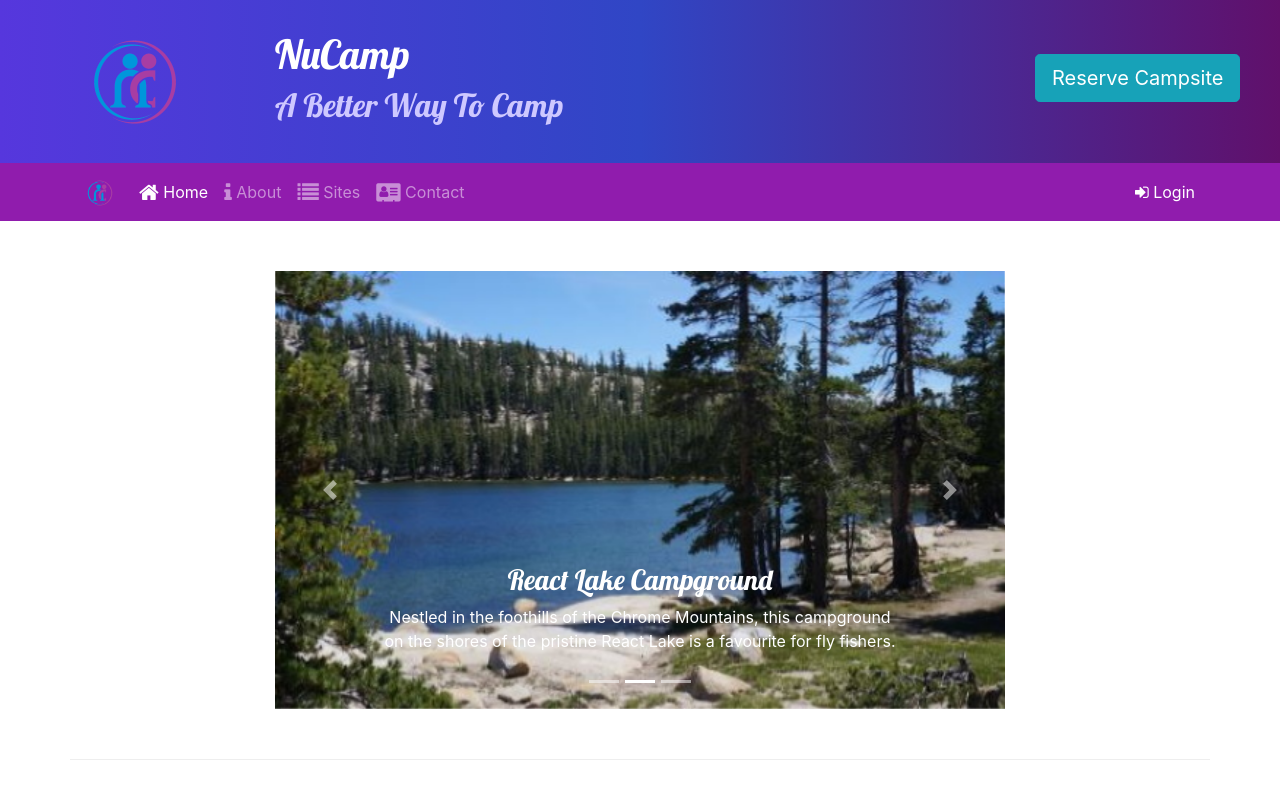
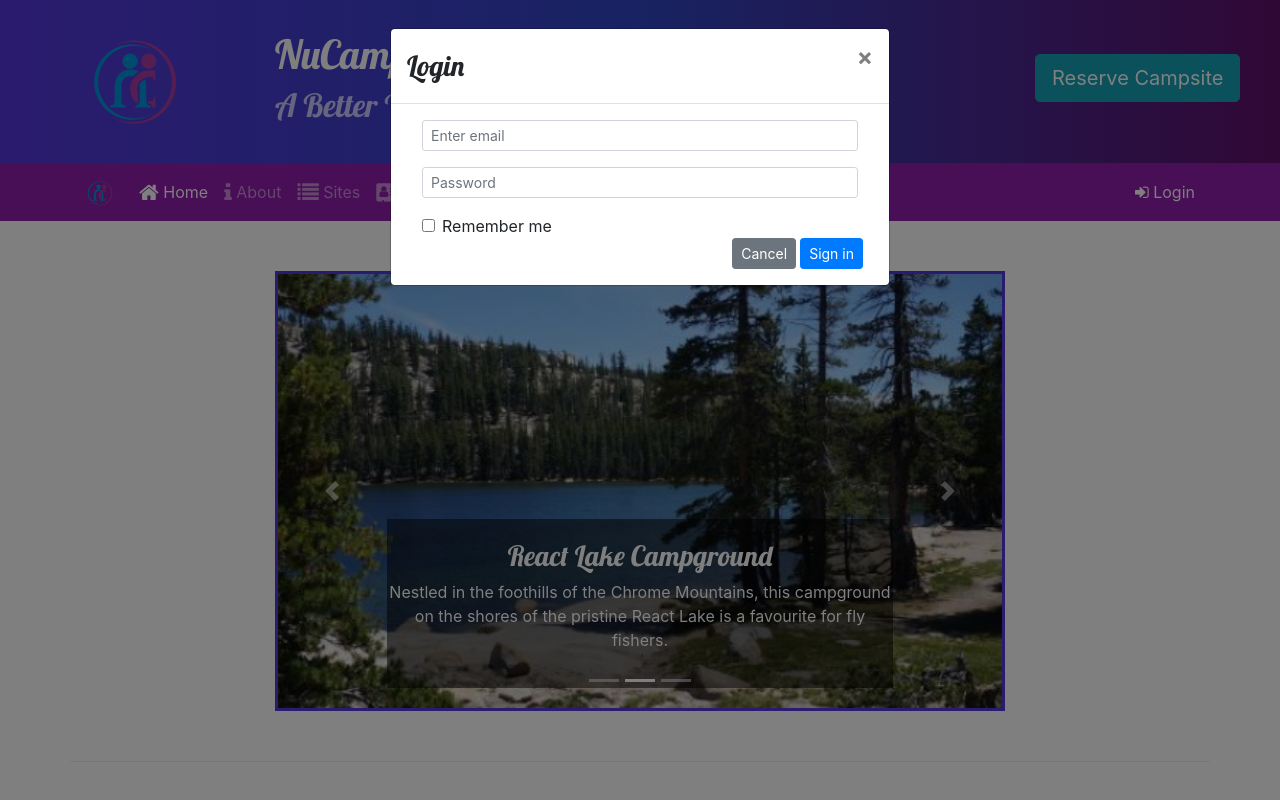
Before and after one commit to AndreasGuy54/nucampsite, a website: page index.html in a window 1280 px wide. Both pictures are taken after a click on the button "Login". Shown: the top 800 px of the page. Drawn offline with nearby package versions, Linux system fonts and the light colour scheme.

Commit message:
login modal edited

```diff
--- a/css/styles.css
+++ b/css/styles.css
@@ -37,8 +37,15 @@ header h2 {
     background-color: #901CAD;
 }
 
-
 a, a:hover {
     color: inherit;
     text-decoration: none;
 }
+
+.carousel-caption {
+    background-color: rgba(0, 0, 0, 0.5);
+}
+
+.carousel {
+    border: solid #5637DD;
+}
--- a/index.html
+++ b/index.html
@@ -117,6 +117,44 @@
             </div>
         </div>
     </nav>
+
+    <!-- Login Modal -->
+    <div id="loginModal" class="modal fade" role="dialog">
+        <div class="modal-dialog" role="document">
+            <div class="modal-content">
+                <div class="modal-header">
+                    <h3 class="modal-title">Login</h3>
+                    <button type="button" class="close" data-dismiss="modal">&times;</button>
+                </div>
+                <div class="modal-body">
+                    <div class="container-fluid">
+                        <form>
+                            <div class="form-row">
+                                <div class="form-group col-12">
+                                    <label class="sr-only" for="loginEmail">Email address</label>
+                                    <input type="email" class="form-control form-control-sm" id="loginEmail" placeholder="Enter email">
+                                </div>
+                                <div class="form-group col-12">
+                                    <label class="sr-only" for="loginPassword">Password</label>
+                                    <input type="password" class="form-control form-control-sm" id="loginPassword" placeholder="Password">
+                                </div>
+                                <div class="col">
+                                    <div class="form-check">
+                                        <input class="form-check-input" type="checkbox">
+                                        <label class="form-check-label"> Remember me</label>
+                                    </div>
+                                </div>
+                            </div>
+                            <div class="form-row">
+                                <button type="button" class="btn btn-secondary btn-sm ml-auto" data-dismiss="modal">Cancel</button>
+                                <button type="submit" class="btn btn-primary btn-sm ml-1">Sign in</button>
+                            </div>
+                        </form>
+                    </div>
+                </div>
+            </div>
+        </div>
+    </div>
 
     <!-- Discover and Review  Carousel-->
     <div class="container">
```
